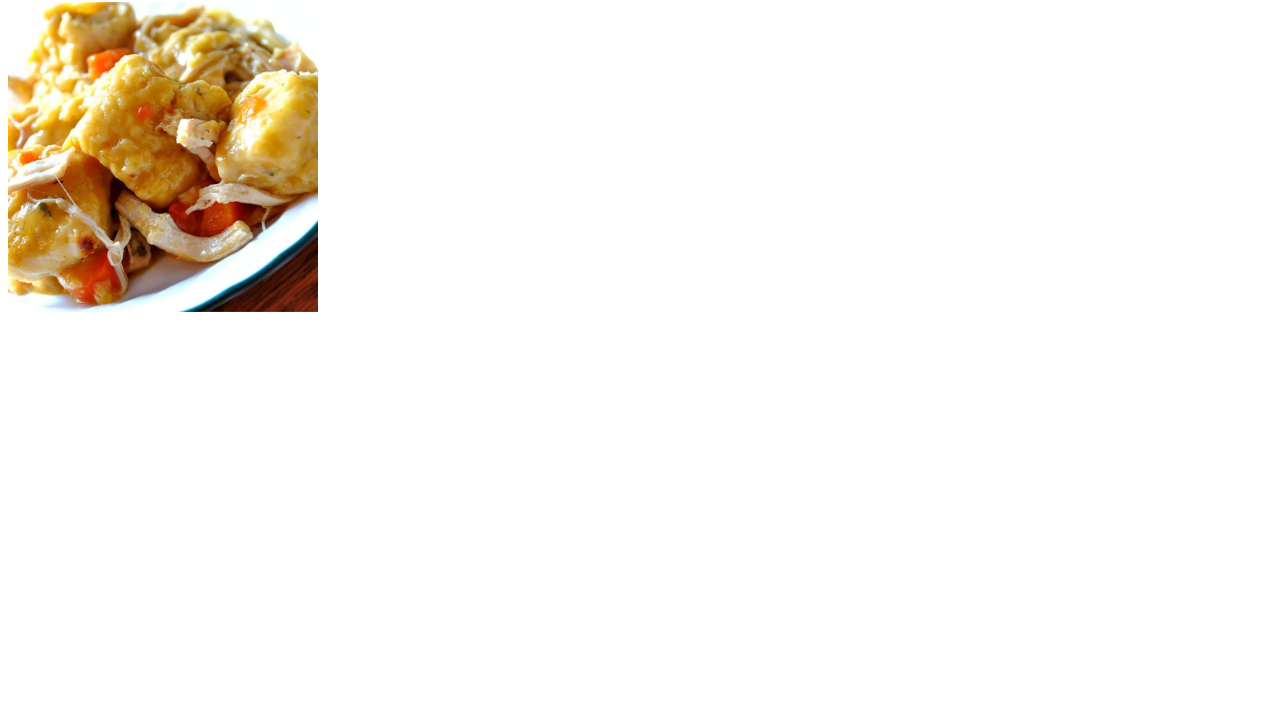
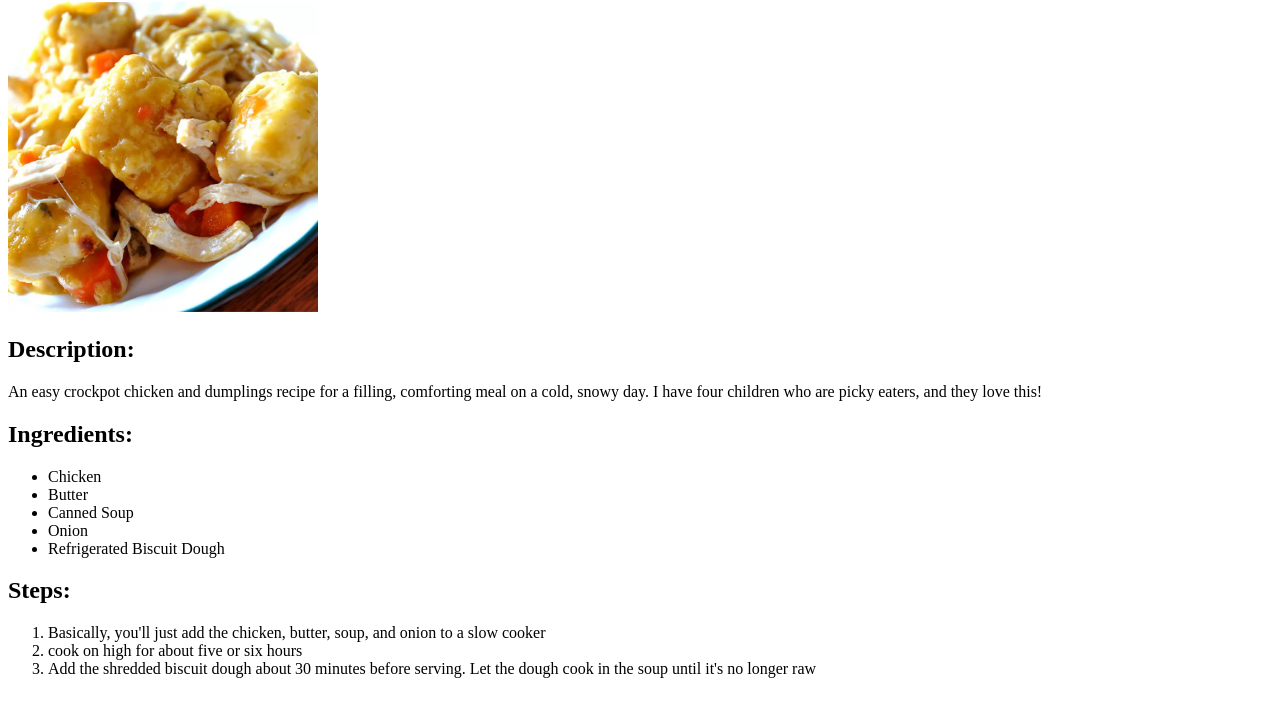
Before and after one commit to Khamidori/odin-recipes, a plain HTML site: page recipes/slowchickedump.html in a window 1280 px wide. Shown: the part 78-794 px from the top of the page. Drawn offline with Linux system fonts and the light colour scheme.

Commit message:
Added Description, Ingredients and Steps in Slow Chiken Dump

```diff
--- a/recipes/slowchickedump.html
+++ b/recipes/slowchickedump.html
@@ -7,5 +7,22 @@
     <body>
         <h1>Chicken Dumplings Recipe</h1>
         <img src="../image/chickendumpling.webp" alt="ChickenDumplingImg" height="310" width="310">
+        <h2>Description:</h2>
+        <p>An easy crockpot chicken and dumplings recipe for a filling, comforting meal on a cold, snowy day.
+        I have four children who are picky eaters, and they love this!</p>
+        <h2>Ingredients:</h2>
+        <ul>
+            <li>Chicken</li>
+            <li>Butter</li>
+            <li>Canned Soup</li>
+            <li>Onion</li>
+            <li>Refrigerated Biscuit Dough</li>
+        </ul>
+        <h2>Steps:</h2>
+        <ol>
+            <li>Basically, you'll just add the chicken, butter, soup, and onion to a slow cooker</li>
+            <li>cook on high for about five or six hours</li>
+            <li>Add the shredded biscuit dough about 30 minutes before serving. Let the dough cook in the soup until it's no longer raw</li>
+        </ol>
     </body>
 </html>
```
